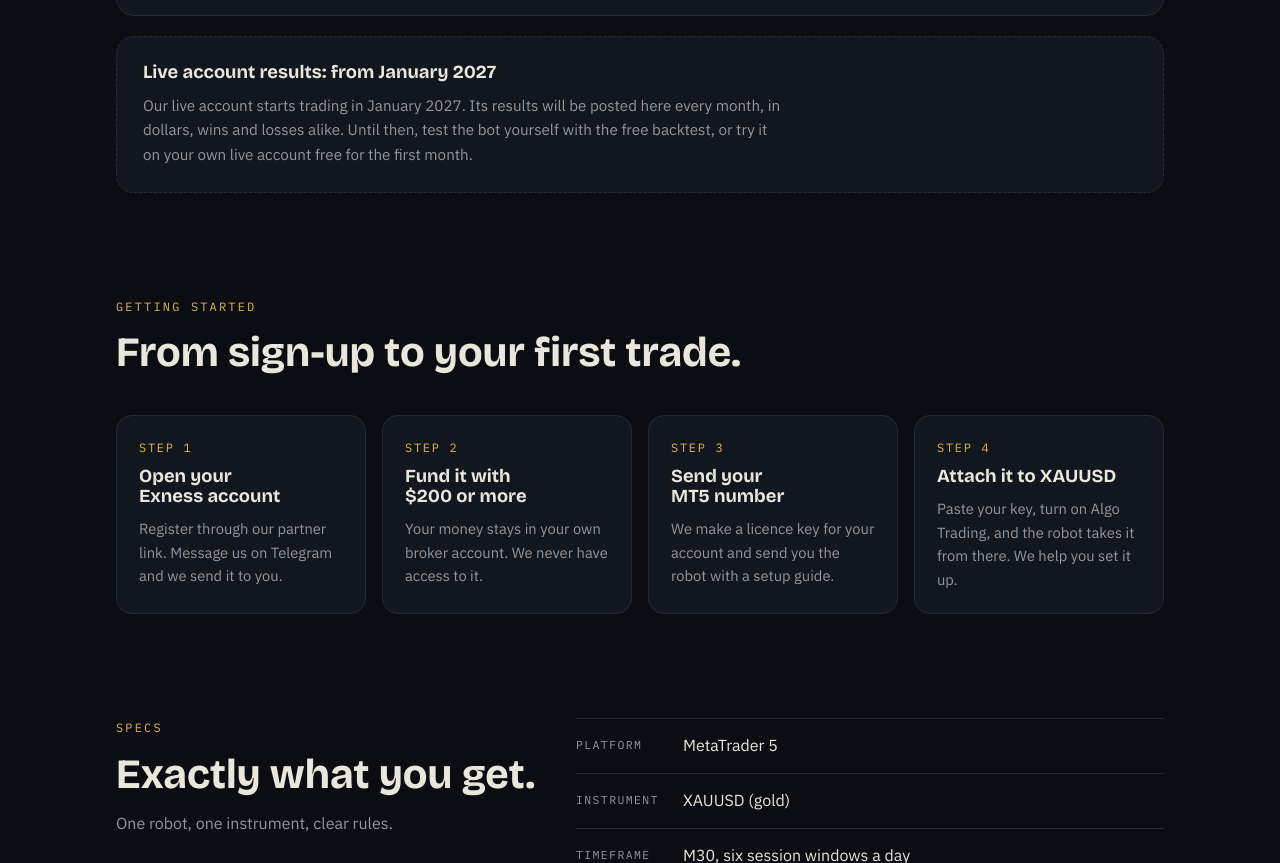
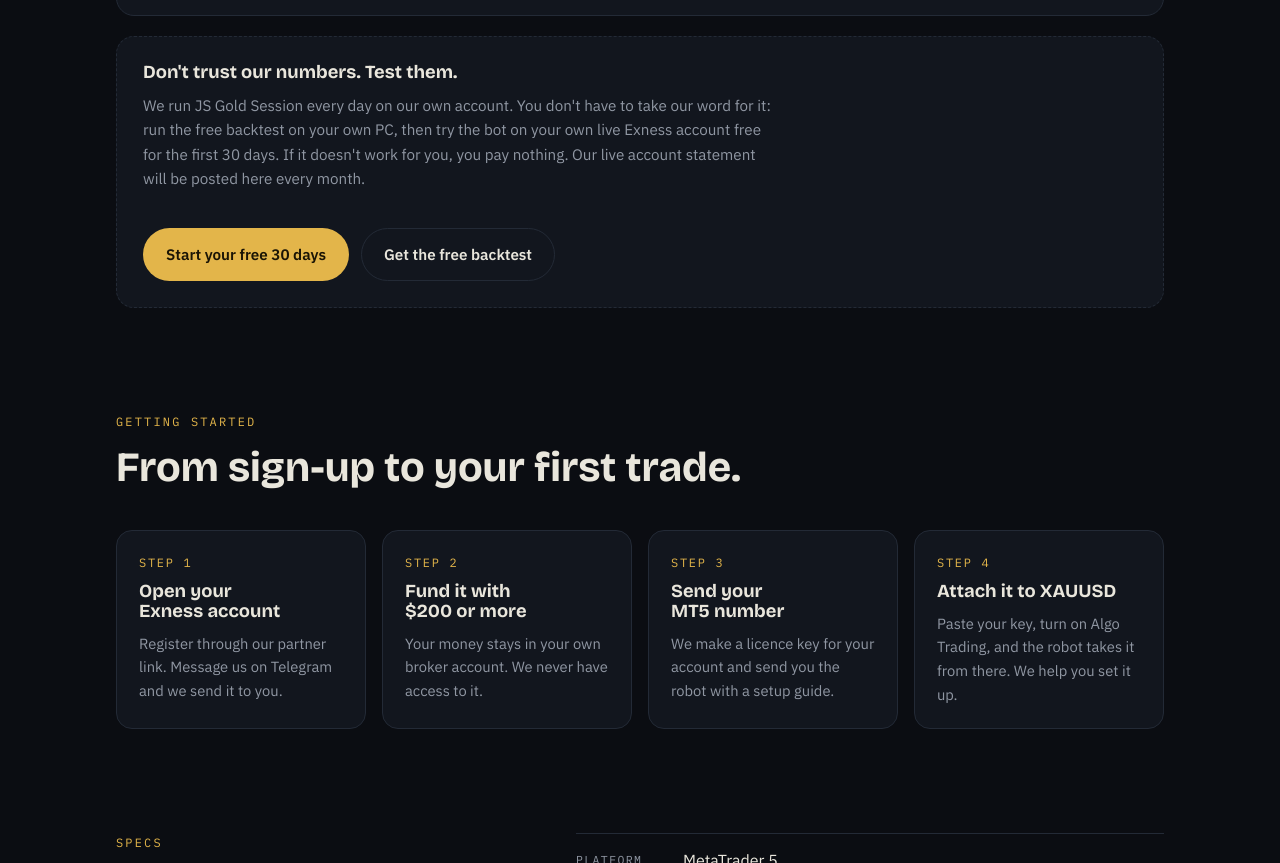
Before and after one commit to Troops-Kolokoy/troops-kolokoy.github.io, a plain HTML site: page index.html in a window 1280 px wide. Shown: the part 3851-4714 px from the top of the page. Drawn offline with nearby package versions, Linux system fonts and the light colour scheme.

Commit message:
Add files via upload

```diff
--- a/index.html
+++ b/index.html
@@ -373,8 +373,9 @@ footer{border-top:1px solid var(--line);padding-block:40px;font-size:.85rem;colo
         <p class="small">Every month of the 2026 backtest closed in profit. Lot size grows with the balance at risk 1%, so later months show bigger dollar amounts. *November runs to 20 Nov. Weekday chart leaves out 4 trades closed on Sunday night (−$0.66 in total). Past results don't guarantee future results. Tap the button and our Telegram bot sends you the backtest version straight away: it runs only in the Strategy Tester, shows only the lot settings, and gives the same results as the members' bot.</p>
       </div>
       <div class="panel live-note">
-        <h3>Live account results: from January 2027</h3>
-        <p>Our live account starts trading in January 2027. Its results will be posted here every month, in dollars, wins and losses alike. Until then, test the bot yourself with the free backtest, or try it on your own live account free for the first month.</p>
+        <h3>Don't trust our numbers. Test them.</h3>
+        <p>We run JS Gold Session every day on our own account. You don't have to take our word for it: run the free backtest on your own PC, then try the bot on your own live Exness account free for the first 30 days. If it doesn't work for you, you pay nothing. Our live account statement will be posted here every month.</p>
+        <div class="hero-cta" style="margin-top:18px"><a class="btn btn-gold" href="https://t.me/JS_Gold_Scalper_bot?start=buy" target="_blank" rel="noopener">Start your free 30 days</a><a class="btn btn-ghost" href="https://t.me/JS_Gold_Scalper_bot?start=backtest" target="_blank" rel="noopener">Get the free backtest</a></div>
       </div>
     </div>
   </section>
```
